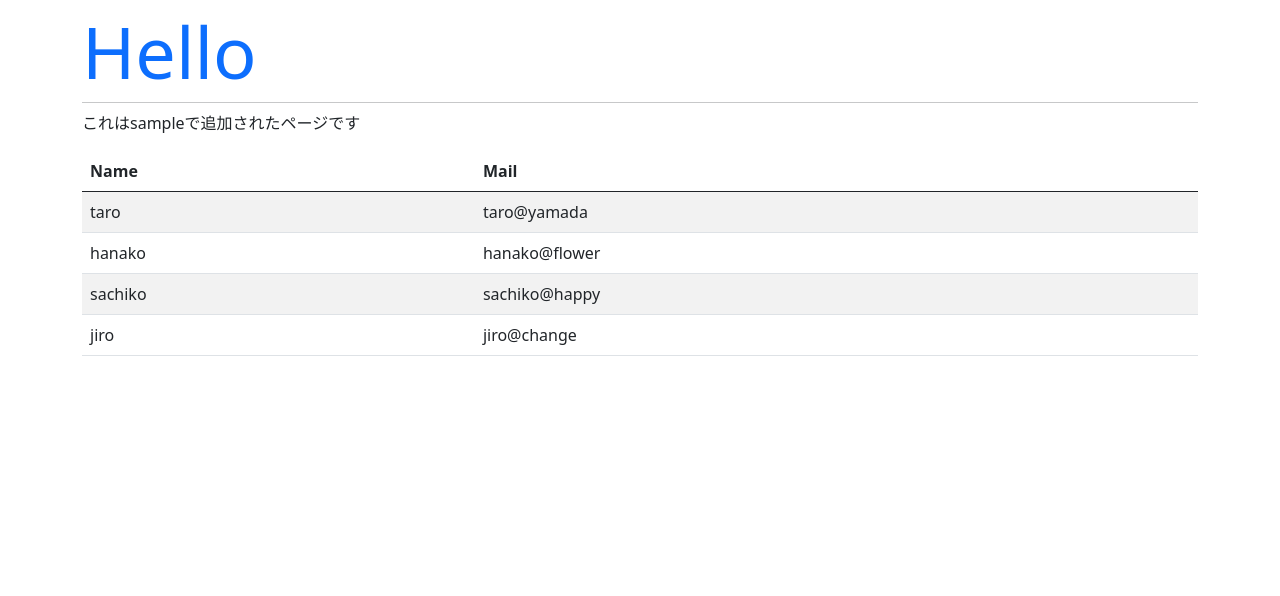
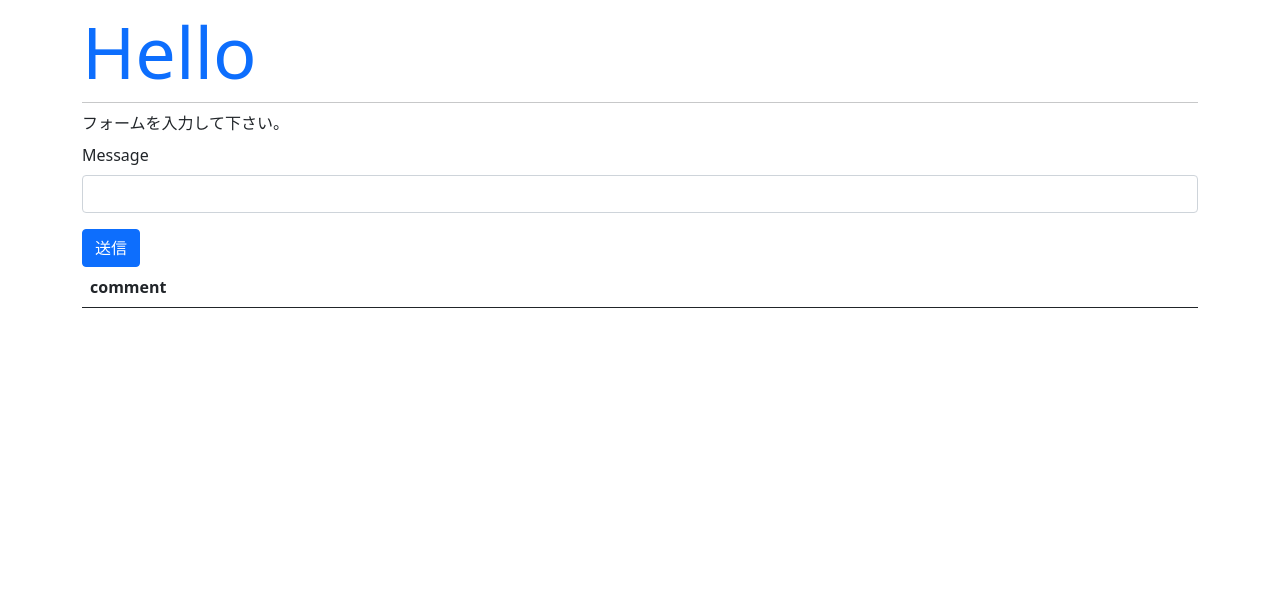
Before and after one commit to t-dounoma/js-jugyo202304-8, a Node server app: page /hello in a window 1280 px wide. Shown: the top 596 px of the page. Run offline with Node 20, Linux system fonts and the light colour scheme; lists and menus that the app fills with data are empty.

Commit message:
chapter2-3 session

```diff
--- a/ishiki/express_app/app.js
+++ b/ishiki/express_app/app.js
@@ -1,4 +1,5 @@
 var createError = require('http-errors');
+
 var express = require('express');
 var path = require('path');
 var cookieParser = require('cookie-parser');
@@ -8,7 +9,17 @@ var indexRouter = require('./routes/index');
 var usersRouter = require('./routes/users');
 const helloRouter = require('./routes/hello');
 
+const session = require('express-session');
+
 var app = express();
+
+const ses_opt = {
+  secret: 'key',
+  resave: false,
+  saveUninitialized: false,
+  cookie: { maxAge: 60 * 60 * 24 },
+};
+app.use(session(ses_opt));
 
 // view engine setup
 app.set('views', path.join(__dirname, 'views'));
--- a/ishiki/express_app/routes/hello.js
+++ b/ishiki/express_app/routes/hello.js
@@ -1,20 +1,35 @@
 const express = require('express');
 const router = express.Router();
 
-const db = [
-  { name: 'taro', mail: 'taro@yamada' },
-  { name: 'hanako', mail: 'hanako@flower' },
-  { name: 'sachiko', mail: 'sachiko@happy' },
-  { name: 'jiro', mail: 'jiro@change' },
-];
-
 router.get('/', function (req, res) {
+  if (req.session.comments == undefined) {
+    req.session.comments = [];
+  }
   const data = {
     title: 'Hello',
-    message: 'これはsampleで追加されたページです',
-    db: db,
+    message: 'フォームを入力して下さい。',
+    comments: req.session.comments,
   };
   res.render('hello', data);
 });
 
+router.post('/', function (req, res, next) {
+  req.session.comments.unshift(req.body.comment);
+  const data = {
+    title: 'Hello',
+    message: '※コメントの保存',
+    comments: req.session.comments,
+  };
+  res.render('hello', data);
+});
+
+router.post('/ajax', function (req, res, next) {
+  const result = {
+    id: req.body.id,
+    pass: req.body.pass,
+    message: 'こんにちは、' + req.body.id + 'さん！',
+  };
+  res.send(result);
+});
+
 module.exports = router;
--- a/ishiki/express_app/views/hello.ejs
+++ b/ishiki/express_app/views/hello.ejs
@@ -1,19 +1,26 @@
 <%- include('header', title) %>
-<p><%= message %></p>
-<table class="table table-striped">
+
+<p class="my-2" id="msg"><%= message %></p>
+<form action="/hello" method="post">
+  <div class="mb-3">
+    <label for="comment" class="form-label">Message</label>
+    <input type="text" class="form-control" id="comment" name="comment" />
+  </div>
+  <button type="submit" class="btn btn-primary">送信</button>
+</form>
+<table class="table">
   <thead>
     <tr>
-      <th>Name</th>
-      <th>Mail</th>
+      <th>comment</th>
     </tr>
   </thead>
   <tbody>
-    <% for (const item of db) { %>
+    <% for (item of comments) { %>
     <tr>
-      <td><%= item.name %></td>
-      <td><%= item.mail %></td>
+      <td><%= item %></td>
     </tr>
     <% } %>
   </tbody>
 </table>
+
 <%-include('footer') %>
```
Also changed, not shown: ishiki/express_app/package.json (+4 -3 lines), 1 other file.
